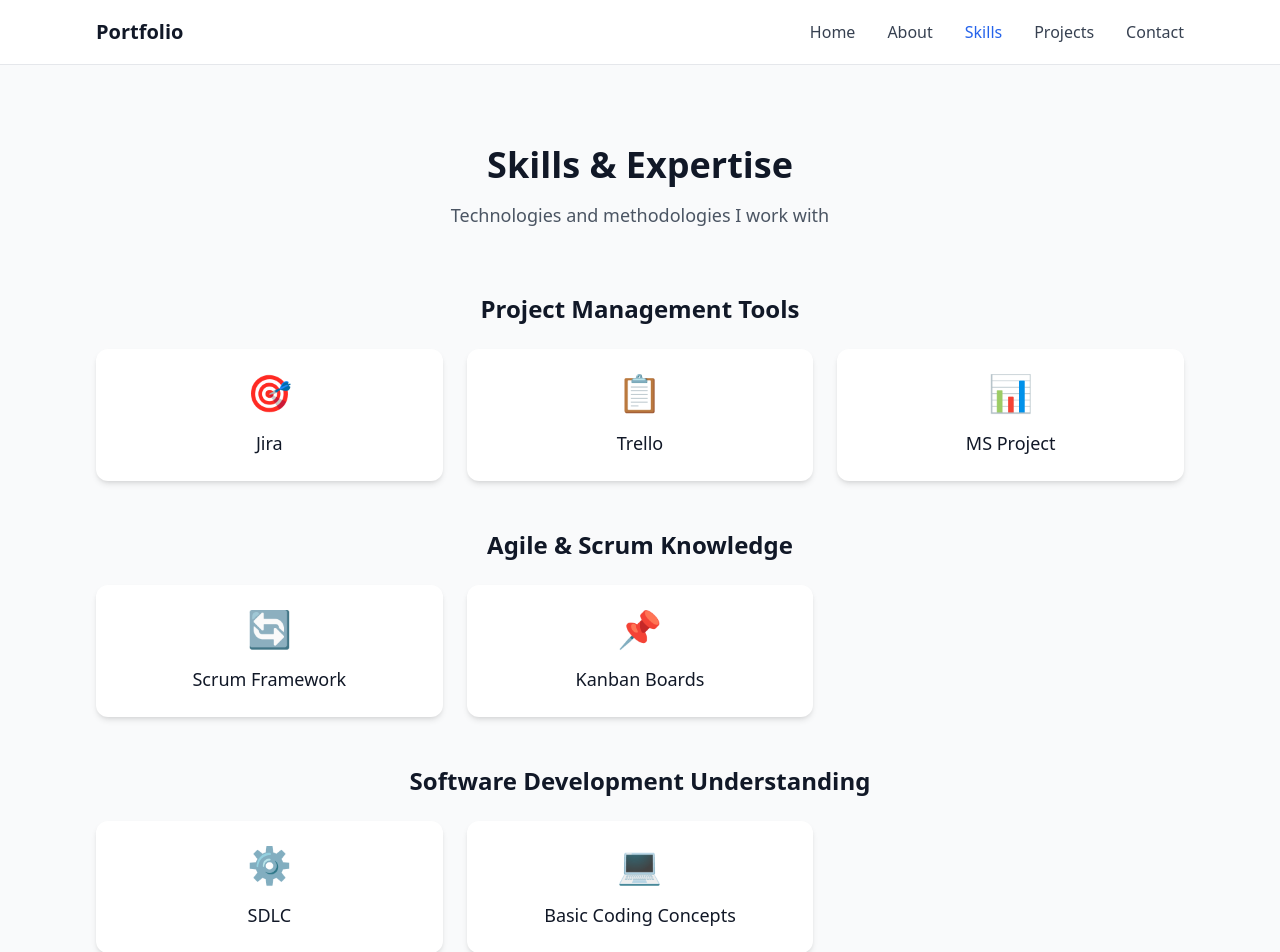
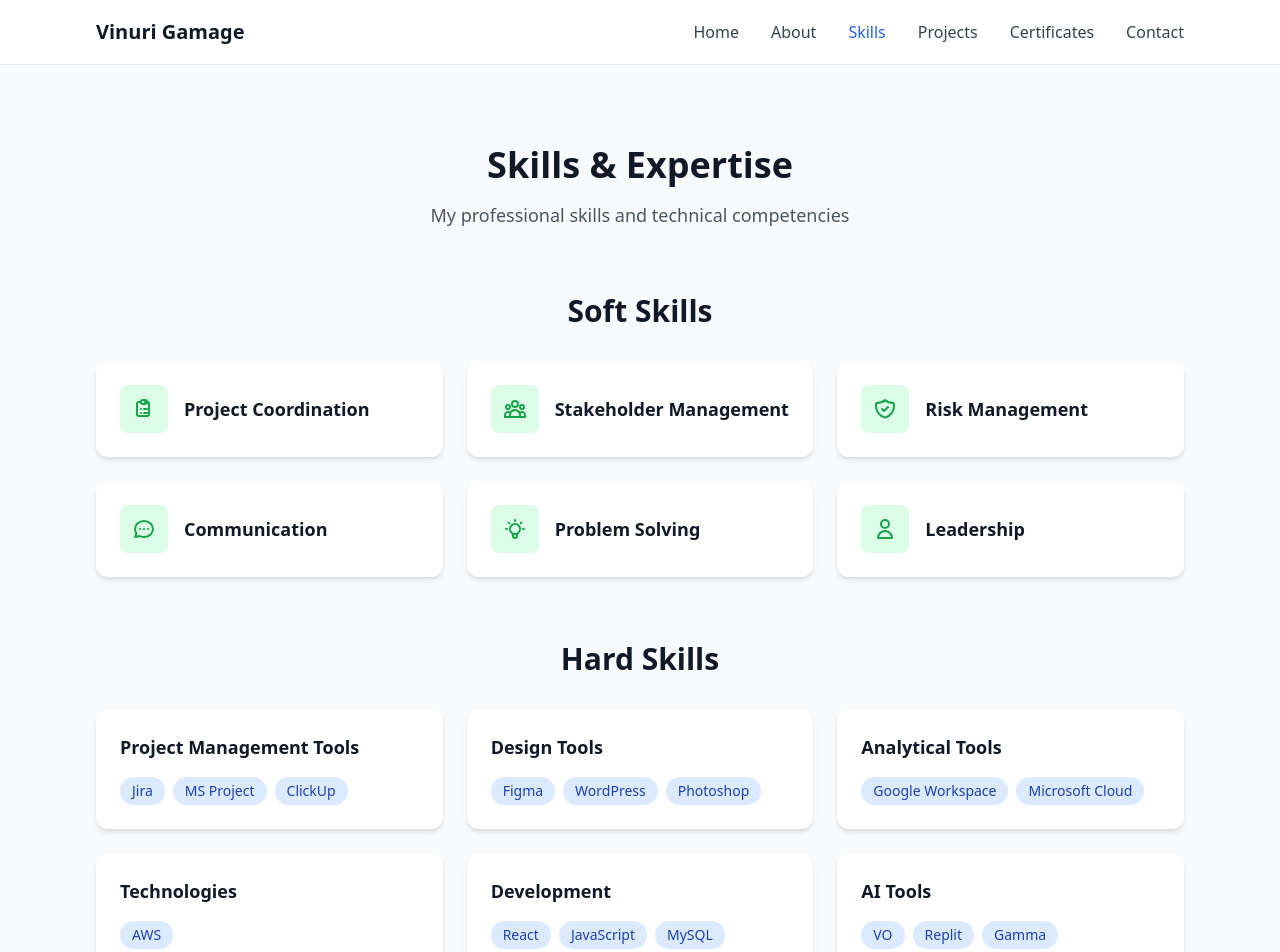
Before and after one commit to VinuriRGamage/Portfolio, a React (Create React App) app: page /skills in a window 1280 px wide. Shown: the top 952 px of the page. Built offline with nearby package versions, Linux system fonts and the light colour scheme.

Commit message:
add certificates

```diff
--- a/src/App.jsx
+++ b/src/App.jsx
@@ -5,6 +5,7 @@ import Home from './pages/Home'
 import About from './pages/About'
 import Skills from './pages/Skills'
 import Projects from './pages/Projects'
+import Certificates from './pages/Certificates'
 import Contact from './pages/Contact'
 
 function App() {
@@ -18,6 +19,7 @@ function App() {
             <Route path="/about" element={<About />} />
             <Route path="/skills" element={<Skills />} />
             <Route path="/projects" element={<Projects />} />
+            <Route path="/certificates" element={<Certificates />} />
             <Route path="/contact" element={<Contact />} />
           </Routes>
         </main>
--- /dev/null
+++ b/src/components/Certificates.jsx
@@ -0,0 +1,102 @@
+import { motion } from 'framer-motion'
+
+const Certificates = () => {
+  const certificates = [
+    {
+      id: 1,
+      name: "Atlassian Agile Project Management Professional Certificate",
+      issued: "September 27, 2024",
+      link: "https://media.licdn.com/dms/image/v2/D5622AQHvowUaF8BlZw/feedshare-shrink_800/feedshare-shrink_800/0/1727438208134?e=1761177600&v=beta&t=3YU4DEPYObdB0SAKL55XEufuhm28PfWFpEhngqoZH-0",
+      icon: "🎓"
+    },
+    {
+      id: 2,
+      name: "Cert Prep: Scrum Master (2018)",
+      issued: "June 30, 2024",
+      link: "https://media.licdn.com/dms/image/v2/D5622AQHonV5QyYah-w/feedshare-shrink_800/feedshare-shrink_800/0/1719749834839?e=1761177600&v=beta&t=uu_O8tnd0k7qt4wjXgx0TRtH3knpzivl2jqLJi6AVxk",
+      icon: "🏆"
+    },
+    {
+      id: 3,
+      name: "Technical Product Management",
+      issued: "September 25, 2024",
+      link: "https://media.licdn.com/dms/image/v2/D5622AQFVPtmX-mpiaQ/feedshare-shrink_800/feedshare-shrink_800/0/1727290382025?e=1761177600&v=beta&t=Lg3tdTFOjEo0N2ps3Uaxhs4ZXPs6Ilp2MDnvmcXbT04",
+      icon: "📊"
+    },
+    {
+      id: 4,
+      name: "Agile Project Management with Jira Cloud: Projects, Boards, and Issues",
+      issued: "September 24, 2024",
+      link: "https://media.licdn.com/dms/image/v2/D5622AQH_F1QitUaIlQ/feedshare-shrink_800/feedshare-shrink_800/0/1727155480825?e=1761177600&v=beta&t=GsZrbERK9bicAmXIsVZmmL2GfHnl0qg-mqxAX3pFrDs",
+      icon: "⚡"
+    },
+    {
+      id: 5,
+      name: "Agile Project Management with Jira Cloud: 2 Lean and Agile Processes",
+      issued: "September 24, 2024",
+      link: "https://media.licdn.com/dms/image/v2/D5622AQELFA1F2TdA_Q/feedshare-shrink_800/feedshare-shrink_800/0/1727186006656?e=1761177600&v=beta&t=eJA4rtQIqMHjgBr3V9Q-GF-PX2V7zczmXSCbwiesdME",
+      icon: "📝"
+    },
+    {
+      id: 6,
+      name: "Agile Project Management with Jira Cloud: 3 Advanced Topics",
+      issued: "September 24, 2024",
+      link: "https://media.licdn.com/dms/image/v2/D5622AQHlCLt_VZMToQ/feedshare-shrink_800/feedshare-shrink_800/0/1727186014785?e=1761177600&v=beta&t=kLDGlyGr0bWVmkY-qUIqhAPYitVjd9C0ipSc8I4NsJI",
+      icon: "🚀"
+    }
+  ]
+
+  return (
+    <section className="py-20 bg-white">
+      <div className="max-w-6xl mx-auto px-4 sm:px-6 lg:px-8">
+        <motion.div
+          initial={{ opacity: 0, y: 30 }}
+          whileInView={{ opacity: 1, y: 0 }}
+          transition={{ duration: 0.8 }}
+          viewport={{ once: true }}
+          className="text-center mb-16"
+        >
+          <h2 className="text-4xl font-bold text-gray-900 mb-4">Certificates & Licenses</h2>
+          <p className="text-lg text-gray-600">Professional certifications and achievements</p>
+        </motion.div>
+
+        <div className="grid grid-cols-1 md:grid-cols-2 lg:grid-cols-3 gap-8">
+          {certificates.map((certificate, index) => (
+            <motion.div
+              key={certificate.id}
+              initial={{ opacity: 0, y: 30 }}
+              whileInView={{ opacity: 1, y: 0 }}
+              transition={{ duration: 0.6, delay: index * 0.1 }}
+              viewport={{ once: true }}
+              className="bg-gray-50 rounded-xl p-6 shadow-lg hover:shadow-xl transition-all duration-300 hover:scale-105 flex flex-col h-full"
+            >
+              <div className="flex items-start space-x-4 mb-4 flex-1">
+                <div className="text-3xl">{certificate.icon}</div>
+                <div className="flex-1">
+                  <h3 className="text-xl font-bold text-gray-900 mb-2">{certificate.name}</h3>
+                  <p className="text-gray-600 text-sm">Issued: {certificate.issued}</p>
+                </div>
+              </div>
+
+              <motion.a
+                href={certificate.link}
+                target="_blank"
+                rel="noopener noreferrer"
+                whileHover={{ scale: 1.02 }}
+                whileTap={{ scale: 0.98 }}
+                className="inline-flex items-center justify-center w-full bg-blue-600 text-white py-3 px-4 rounded-lg font-medium hover:bg-blue-700 transition-colors mt-auto"
+              >
+                <svg className="w-4 h-4 mr-2" fill="none" stroke="currentColor" viewBox="0 0 24 24">
+                  <path strokeLinecap="round" strokeLinejoin="round" strokeWidth={2} d="M10 6H6a2 2 0 00-2 2v10a2 2 0 002 2h10a2 2 0 002-2v-4M14 4h6m0 0v6m0-6L10 14" />
+                </svg>
+                View Certificate
+              </motion.a>
+            </motion.div>
+          ))}
+        </div>
+      </div>
+    </section>
+  )
+}
+
+export default Certificates
--- a/src/components/ContactSection.jsx
+++ b/src/components/ContactSection.jsx
@@ -101,7 +101,7 @@ const ContactSection = () => {
         </motion.div>
 
         {/* Contact Form */}
-        <motion.div
+        {/* <motion.div
           initial={{ opacity: 0, y: 30 }}
           whileInView={{ opacity: 1, y: 0 }}
           transition={{ duration: 0.8, delay: 0.4 }}
@@ -153,7 +153,7 @@ const ContactSection = () => {
               Send Message
             </motion.button>
           </form>
-        </motion.div>
+        </motion.div> */}
       </div>
     </section>
   )
--- a/src/components/Footer.jsx
+++ b/src/components/Footer.jsx
@@ -5,6 +5,7 @@ const Footer = () => {
     { path: '/', label: 'Home' },
     { path: '/about', label: 'About' },
     { path: '/projects', label: 'Projects' },
+    { path: '/certificates', label: 'Certificates' },
     { path: '/contact', label: 'Contact' }
   ]
 
--- a/src/components/Navbar.jsx
+++ b/src/components/Navbar.jsx
@@ -12,6 +12,7 @@ const Navbar = () => {
     { path: '/about', label: 'About' },
     { path: '/skills', label: 'Skills' },
     { path: '/projects', label: 'Projects' },
+    { path: '/certificates', label: 'Certificates' },
     { path: '/contact', label: 'Contact' }
   ]
 
@@ -20,7 +21,7 @@ const Navbar = () => {
       <div className="max-w-6xl mx-auto px-4 sm:px-6 lg:px-8">
         <div className="flex justify-between items-center h-16">
           <Link to="/" className="text-xl font-bold text-gray-900">
-            Portfolio
+            Vinuri Gamage
           </Link>
 
           {/* Desktop Menu */}
--- a/src/components/Skills.jsx
+++ b/src/components/Skills.jsx
@@ -1,42 +1,81 @@
 import { motion } from 'framer-motion'
 
 const Skills = () => {
-  const skillCategories = [
+  const softSkills = [
     {
-      title: "Project Management Tools",
-      skills: [
-        { name: "Jira", icon: "🎯" },
-        { name: "Trello", icon: "📋" },
-        { name: "MS Project", icon: "📊" }
-      ]
+      name: "Project Coordination",
+      icon: (
+        <svg className="w-6 h-6" fill="none" stroke="currentColor" viewBox="0 0 24 24">
+          <path strokeLinecap="round" strokeLinejoin="round" strokeWidth={2} d="M9 5H7a2 2 0 00-2 2v10a2 2 0 002 2h8a2 2 0 002-2V7a2 2 0 00-2-2h-2M9 5a2 2 0 002 2h2a2 2 0 002-2M9 5a2 2 0 012-2h2a2 2 0 012 2m-3 7h3m-3 4h3m-6-4h.01M9 16h.01" />
+        </svg>
+      )
     },
     {
-      title: "Agile & Scrum Knowledge",
-      skills: [
-        { name: "Scrum Framework", icon: "🔄" },
-        { name: "Kanban Boards", icon: "📌" }
-      ]
+      name: "Stakeholder Management",
+      icon: (
+        <svg className="w-6 h-6" fill="none" stroke="currentColor" viewBox="0 0 24 24">
+          <path strokeLinecap="round" strokeLinejoin="round" strokeWidth={2} d="M17 20h5v-2a3 3 0 00-5.356-1.857M17 20H7m10 0v-2c0-.656-.126-1.283-.356-1.857M7 20H2v-2a3 3 0 015.356-1.857M7 20v-2c0-.656.126-1.283.356-1.857m0 0a5.002 5.002 0 019.288 0M15 7a3 3 0 11-6 0 3 3 0 016 0zm6 3a2 2 0 11-4 0 2 2 0 014 0zM7 10a2 2 0 11-4 0 2 2 0 014 0z" />
+        </svg>
+      )
     },
     {
-      title: "Software Development Understanding",
-      skills: [
-        { name: "SDLC", icon: "⚙️" },
-        { name: "Basic Coding Concepts", icon: "💻" }
-      ]
+      name: "Risk Management",
+      icon: (
+        <svg className="w-6 h-6" fill="none" stroke="currentColor" viewBox="0 0 24 24">
+          <path strokeLinecap="round" strokeLinejoin="round" strokeWidth={2} d="M9 12l2 2 4-4m5.618-4.016A11.955 11.955 0 0112 2.944a11.955 11.955 0 01-8.618 3.04A12.02 12.02 0 003 9c0 5.591 3.824 10.29 9 11.622 5.176-1.332 9-6.03 9-11.622 0-1.042-.133-2.052-.382-3.016z" />
+        </svg>
+      )
     },
     {
-      title: "Database & Reporting Basics",
-      skills: [
-        { name: "SQL Basics", icon: "🗄️" },
-        { name: "Excel for Reporting", icon: "📈" }
-      ]
+      name: "Communication",
+      icon: (
+        <svg className="w-6 h-6" fill="none" stroke="currentColor" viewBox="0 0 24 24">
+          <path strokeLinecap="round" strokeLinejoin="round" strokeWidth={2} d="M8 12h.01M12 12h.01M16 12h.01M21 12c0 4.418-4.03 8-9 8a9.863 9.863 0 01-4.255-.949L3 20l1.395-3.72C3.512 15.042 3 13.574 3 12c0-4.418 4.03-8 9-8s9 3.582 9 8z" />
+        </svg>
+      )
     },
     {
-      title: "Technical Documentation",
-      skills: [
-        { name: "Writing User Stories", icon: "📝" },
-        { name: "Creating Diagrams (UML/ER)", icon: "🔗" }
+      name: "Problem Solving",
+      icon: (
+        <svg className="w-6 h-6" fill="none" stroke="currentColor" viewBox="0 0 24 24">
+          <path strokeLinecap="round" strokeLinejoin="round" strokeWidth={2} d="M9.663 17h4.673M12 3v1m6.364 1.636l-.707.707M21 12h-1M4 12H3m3.343-5.657l-.707-.707m2.828 9.9a5 5 0 117.072 0l-.548.547A3.374 3.374 0 0014 18.469V19a2 2 0 11-4 0v-.531c0-.895-.356-1.754-.988-2.386l-.548-.547z" />
+        </svg>
+      )
+    },
+    {
+      name: "Leadership",
+      icon: (
+        <svg className="w-6 h-6" fill="none" stroke="currentColor" viewBox="0 0 24 24">
+          <path strokeLinecap="round" strokeLinejoin="round" strokeWidth={2} d="M16 7a4 4 0 11-8 0 4 4 0 018 0zM12 14a7 7 0 00-7 7h14a7 7 0 00-7-7z" />
+        </svg>
+      )
+    }
   ]
+
+  const hardSkills = [
+    {
+      category: "Project Management Tools",
+      skills: ["Jira", "MS Project", "ClickUp"]
+    },
+    {
+      category: "Design Tools",
+      skills: ["Figma", "WordPress", "Photoshop"]
+    },
+    {
+      category: "Analytical Tools",
+      skills: ["Google Workspace", "Microsoft Cloud"]
+    },
+    {
+      category: "Technologies",
+      skills: ["AWS"]
+    },
+    {
+      category: "Development",
+      skills: ["React", "JavaScript", "MySQL"]
+    },
+    {
+      category: "AI Tools",
+      skills: ["VO", "Replit", "Gamma"]
     }
   ]
 
@@ -51,40 +90,73 @@ const Skills = () => {
           className="text-center mb-16"
         >
           <h2 className="text-4xl font-bold text-gray-900 mb-4">Skills & Expertise</h2>
-          <p className="text-lg text-gray-600">Technologies and methodologies I work with</p>
+          <p className="text-lg text-gray-600">My professional skills and technical competencies</p>
         </motion.div>
 
-        <div className="space-y-12">
-          {skillCategories.map((category, categoryIndex) => (
+        {/* Soft Skills */}
         <motion.div
-              key={category.title}
           initial={{ opacity: 0, y: 30 }}
           whileInView={{ opacity: 1, y: 0 }}
-              transition={{ duration: 0.8, delay: categoryIndex * 0.1 }}
+          transition={{ duration: 0.8, delay: 0.2 }}
           viewport={{ once: true }}
+          className="mb-16"
         >
-              <h3 className="text-2xl font-semibold text-gray-900 mb-6 text-center">
-                {category.title}
-              </h3>
+          <h3 className="text-3xl font-bold text-gray-900 mb-8 text-center">Soft Skills</h3>
           <div className="grid grid-cols-1 sm:grid-cols-2 lg:grid-cols-3 gap-6">
-                {category.skills.map((skill, skillIndex) => (
+            {softSkills.map((skill, index) => (
               <motion.div
                 key={skill.name}
                 initial={{ opacity: 0, scale: 0.9 }}
                 whileInView={{ opacity: 1, scale: 1 }}
-                    transition={{ duration: 0.5, delay: skillIndex * 0.1 }}
+                transition={{ duration: 0.5, delay: index * 0.1 }}
                 whileHover={{ scale: 1.05 }}
                 viewport={{ once: true }}
-                    className="bg-white p-6 rounded-xl shadow-md hover:shadow-lg transition-all duration-300 text-center"
+                className="bg-white p-6 rounded-xl shadow-md hover:shadow-lg transition-all duration-300"
               >
-                    <div className="text-4xl mb-4">{skill.icon}</div>
-                    <h4 className="text-lg font-medium text-gray-900">{skill.name}</h4>
+                <div className="flex items-center space-x-4">
+                  <div className="flex-shrink-0 w-12 h-12 bg-green-100 rounded-lg flex items-center justify-center text-green-600">
+                    {skill.icon}
+                  </div>
+                  <h4 className="text-lg font-semibold text-gray-900">{skill.name}</h4>
+                </div>
               </motion.div>
+            ))}
+          </div>
+        </motion.div>
+
+        {/* Hard Skills */}
+        <motion.div
+          initial={{ opacity: 0, y: 30 }}
+          whileInView={{ opacity: 1, y: 0 }}
+          transition={{ duration: 0.8, delay: 0.4 }}
+          viewport={{ once: true }}
+        >
+          <h3 className="text-3xl font-bold text-gray-900 mb-8 text-center">Hard Skills</h3>
+          <div className="grid grid-cols-1 md:grid-cols-2 lg:grid-cols-3 gap-6">
+            {hardSkills.map((category, index) => (
+              <motion.div
+                key={category.category}
+                initial={{ opacity: 0, y: 20 }}
+                whileInView={{ opacity: 1, y: 0 }}
+                transition={{ duration: 0.6, delay: index * 0.1 }}
+                viewport={{ once: true }}
+                className="bg-white p-6 rounded-xl shadow-md hover:shadow-lg transition-shadow duration-300"
+              >
+                <h4 className="text-lg font-semibold text-gray-900 mb-4">{category.category}</h4>
+                <div className="flex flex-wrap gap-2">
+                  {category.skills.map((skill) => (
+                    <span
+                      key={skill}
+                      className="bg-blue-100 text-blue-800 px-3 py-1 rounded-full text-sm font-medium"
+                    >
+                      {skill}
+                    </span>
                   ))}
                 </div>
               </motion.div>
             ))}
           </div>
+        </motion.div>
       </div>
     </section>
   )
--- /dev/null
+++ b/src/pages/Certificates.jsx
@@ -0,0 +1,7 @@
+import CertificatesComponent from '../components/Certificates'
+
+const Certificates = () => {
+  return <CertificatesComponent />
+}
+
+export default Certificates
```
Also changed, not shown: src/components/Hero.jsx (+1 -10 lines). Lines whose indentation alone changed are shown as unchanged.
